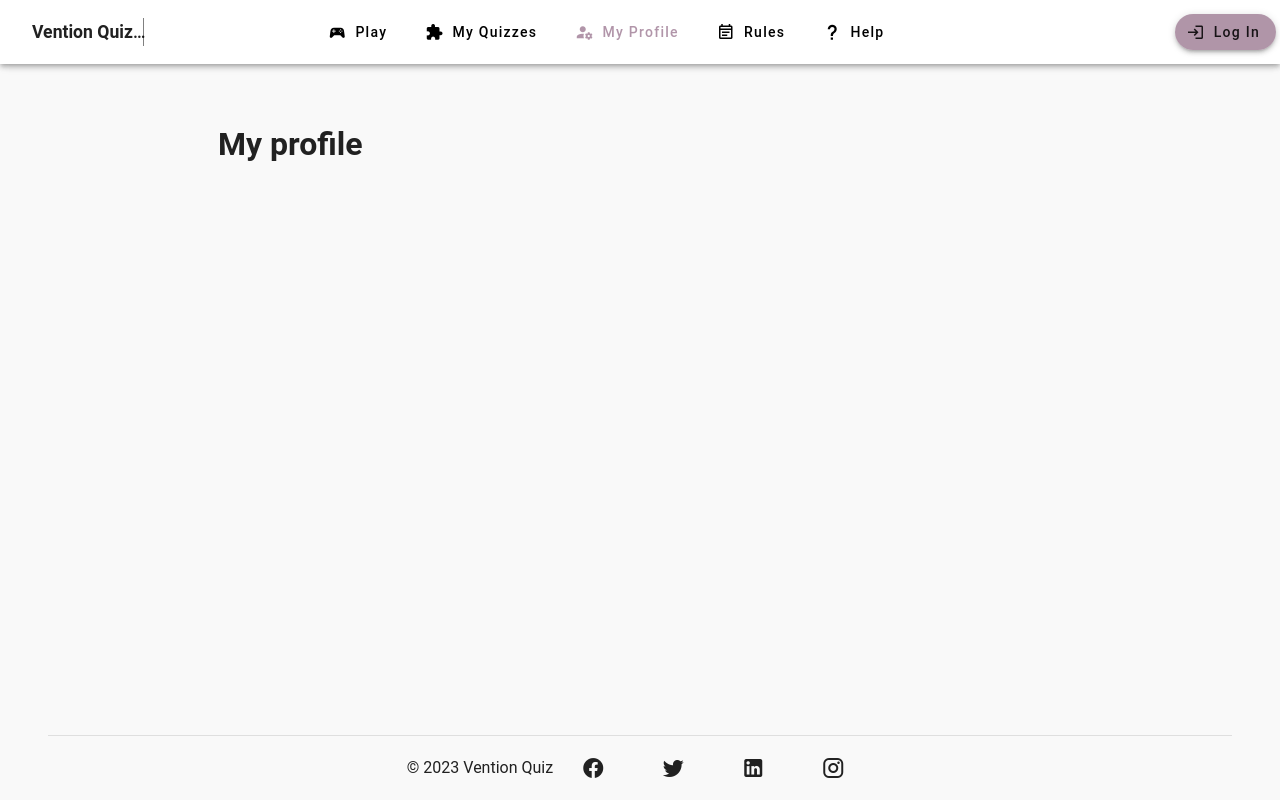
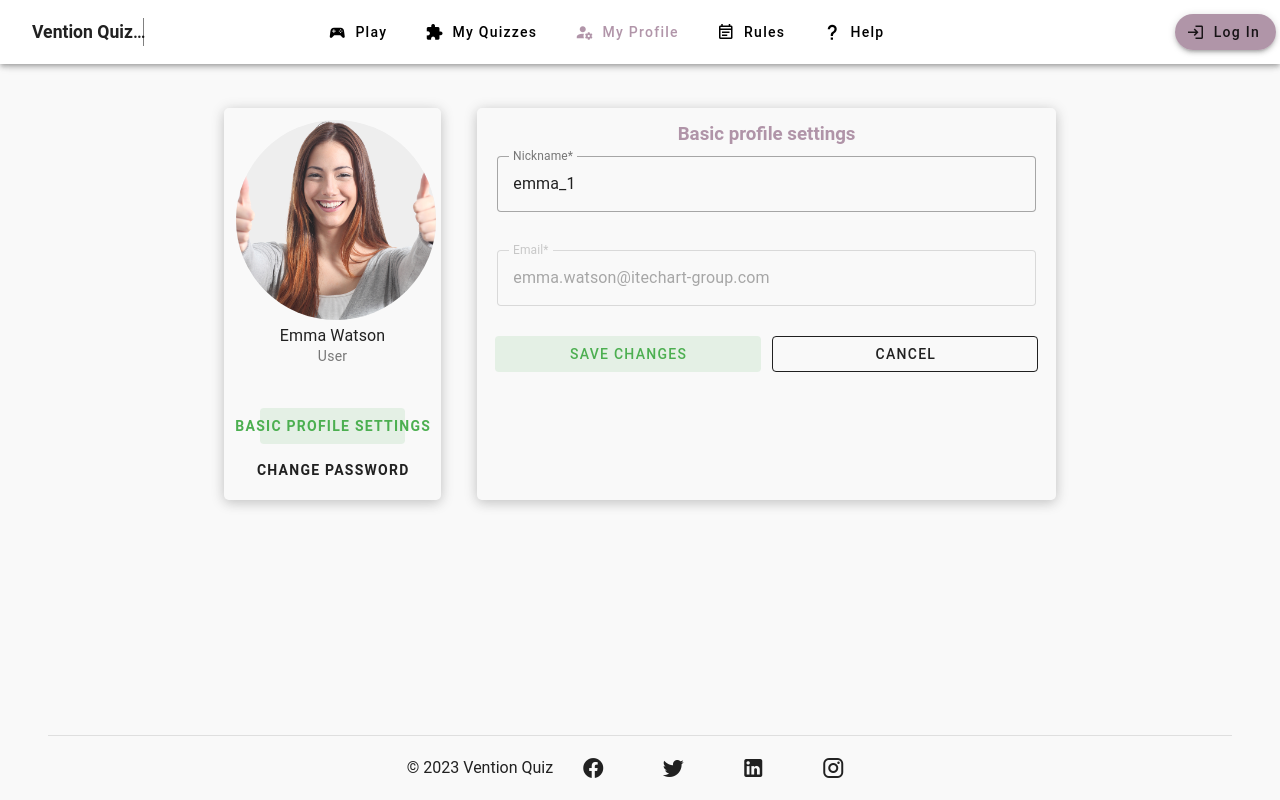
Before and after one commit to RobeQ/quiz-app, a Vue app: page /profile in a window 1280 px wide. Built offline with nearby package versions, Linux system fonts and the light colour scheme.

Commit message:
implemented MyProfile, refactored enums,

```diff
--- /dev/null
+++ b/src/components/profile/change-password/ChangePassword.vue
@@ -0,0 +1,36 @@
+<template>
+  <h3 class="vention-color">Change password</h3>
+  <v-text-field
+    class="pa-2"
+    label="Old password*"
+    variant="outlined"
+  ></v-text-field>
+  <v-text-field
+    class="pa-2"
+    label="New password*"
+    variant="outlined"
+  ></v-text-field>
+  <v-text-field
+    class="pa-2"
+    label="Repeat new password*"
+    variant="outlined"
+  ></v-text-field>
+  <div class="change-password-buttons">
+    <v-btn class="change-password-button" color="success" variant="tonal"
+      >Save changes</v-btn
+    ><v-btn class="change-password-button" variant="outlined">Cancel</v-btn>
+  </div>
+</template>
+
+<script setup lang="ts"></script>
+
+<style scoped>
+.change-password-buttons {
+  display: flex;
+  justify-content: space-around;
+}
+
+.change-password-button {
+  width: 48%;
+}
+</style>
--- /dev/null
+++ b/src/components/profile/profile-settings/ProfileSettings.vue
@@ -0,0 +1,40 @@
+<template>
+  <h3 class="vention-color">Basic profile settings</h3>
+  <v-text-field
+    :model-value="profile.nickname"
+    class="pa-2"
+    label="Nickname*"
+    variant="outlined"
+  ></v-text-field>
+  <v-text-field
+    :model-value="profile.email"
+    class="pa-2"
+    label="Email*"
+    variant="outlined"
+    disabled
+  ></v-text-field>
+  <div class="profile-buttons">
+    <v-btn class="profile-button" color="success" variant="tonal"
+      >Save changes</v-btn
+    ><v-btn class="profile-button" variant="outlined">Cancel</v-btn>
+  </div>
+</template>
+
+<script setup lang="ts">
+import { Profile } from '../../../model/profile';
+
+defineProps<{
+  profile: Profile;
+}>();
+</script>
+
+<style scoped>
+.profile-buttons {
+  display: flex;
+  justify-content: space-around;
+}
+
+.profile-button {
+  width: 48%;
+}
+</style>
--- a/src/mocks/data.ts
+++ b/src/mocks/data.ts
@@ -1,4 +1,4 @@
-import { QUESTION_TYPE } from '../model/quiz';
+import { Question_Type } from '../model/quiz';
 
 export const QUIZZES = [
   {
@@ -14,7 +14,7 @@ export const QUIZZES = [
       {
         id: 1,
         text: 'Dlaczego Robin Hood?',
-        type: QUESTION_TYPE.SINGLE_CHOICE,
+        type: Question_Type.SINGLE_CHOICE,
         answers: [
           { id: 1, label: 'Nie wiem', checked: false },
           { id: 2, label: 'Robin nie jest taki chudy', checked: false },
@@ -25,7 +25,7 @@ export const QUIZZES = [
       {
         id: 2,
         text: 'Co robi dzik w zamku?',
-        type: QUESTION_TYPE.SINGLE_CHOICE,
+        type: Question_Type.SINGLE_CHOICE,
         answers: [
           { id: 1, label: 'Nie wiem', checked: false },
           { id: 2, label: 'Penetruje lochy', checked: true },
@@ -36,7 +36,7 @@ export const QUIZZES = [
       {
         id: 3,
         text: 'Co mówi japończyk gdy widzi okno?',
-        type: QUESTION_TYPE.SINGLE_CHOICE,
+        type: Question_Type.SINGLE_CHOICE,
         answers: [
           { id: 1, label: 'Toshiba', checked: true },
           { id: 2, label: 'Jao ming', checked: false },
@@ -59,7 +59,7 @@ export const QUIZZES = [
       {
         id: 1,
         text: 'W jakich latach śpiewali The Beatles?',
-        type: QUESTION_TYPE.SINGLE_CHOICE,
+        type: Question_Type.SINGLE_CHOICE,
         answers: [
           { id: 1, label: '1960–1970', checked: true },
           { id: 2, label: '1950–1960', checked: false },
@@ -69,7 +69,7 @@ export const QUIZZES = [
       {
         id: 2,
         text: 'Z jakiego zespołu wywodzą się Beatlesi?',
-        type: QUESTION_TYPE.SINGLE_CHOICE,
+        type: Question_Type.SINGLE_CHOICE,
         answers: [
           { id: 1, label: 'Queen', checked: false },
           { id: 2, label: 'Pearl Jam', checked: false },
@@ -92,7 +92,7 @@ export const QUIZZES = [
       {
         id: 1,
         text: 'Anchois (anszua) to francuskie określenie produktu z',
-        type: QUESTION_TYPE.SINGLE_CHOICE,
+        type: Question_Type.SINGLE_CHOICE,
         answers: [
           { id: 1, label: 'ryb', checked: true },
           { id: 2, label: 'żabich udek', checked: false },
@@ -103,7 +103,7 @@ export const QUIZZES = [
       {
         id: 2,
         text: 'Seradela, to',
-        type: QUESTION_TYPE.SINGLE_CHOICE,
+        type: Question_Type.SINGLE_CHOICE,
         answers: [
           { id: 1, label: 'roślina', checked: true },
           { id: 2, label: 'ryba', checked: false },
@@ -114,7 +114,7 @@ export const QUIZZES = [
       {
         id: 3,
         text: 'Gliniarz, to slangowe określenie którego zawodu?',
-        type: QUESTION_TYPE.SINGLE_CHOICE,
+        type: Question_Type.SINGLE_CHOICE,
         answers: [
           {
             id: 1,
@@ -129,7 +129,7 @@ export const QUIZZES = [
       {
         id: 4,
         text: 'I w Paryżu nie zrobią z owsa',
-        type: QUESTION_TYPE.SINGLE_CHOICE,
+        type: Question_Type.SINGLE_CHOICE,
         answers: [
           {
             id: 1,
--- /dev/null
+++ b/src/model/profile.ts
@@ -0,0 +1,12 @@
+export enum Role {
+  USER = 'User',
+  ADMIN = 'Admin',
+}
+
+export interface Profile {
+  name: string;
+  nickname: string;
+  email: string;
+  role: Role;
+  imageSrc: string;
+}
--- a/src/model/quiz.ts
+++ b/src/model/quiz.ts
@@ -12,7 +12,7 @@ export interface Quiz {
 export interface Question {
   id: number;
   text: string;
-  type: QUESTION_TYPE;
+  type: Question_Type;
   answers: Answer[];
   active: boolean;
 }
@@ -23,7 +23,7 @@ export interface Answer {
   checked: boolean;
 }
 
-export enum QUESTION_TYPE {
+export enum Question_Type {
   SINGLE_CHOICE = 'SINGLE_CHOICE',
   MULTI_CHOICE = 'MULTI_CHOICE',
   TRUE_FALSE = 'TRUE_FALSE',
@@ -34,7 +34,7 @@ export const NEW_QUESTION = (): Question => {
   return {
     id: Math.random(),
     text: 'Example question text',
-    type: QUESTION_TYPE.MULTI_CHOICE,
+    type: Question_Type.MULTI_CHOICE,
     answers: [
       { id: Math.random(), label: 'Answer A', checked: false },
       { id: Math.random(), label: 'Answer B', checked: false },
--- a/src/util/buttons.ts
+++ b/src/util/buttons.ts
@@ -1,11 +1,16 @@
-export enum BUTTON_TYPE {
-  START = 'STARt',
+export enum Quiz_Button_Type {
+  START = 'START',
   EDIT = 'EDIT',
   DELETE = 'DELETE',
 }
 
 export const QUIZ_BUTTONS = [
-  { type: BUTTON_TYPE.START, color: 'green', icon: 'play' },
-  { type: BUTTON_TYPE.EDIT, color: 'blue', icon: 'pencil' },
-  { type: BUTTON_TYPE.DELETE, color: 'red', icon: 'delete' },
+  { type: Quiz_Button_Type.START, color: 'green', icon: 'play' },
+  { type: Quiz_Button_Type.EDIT, color: 'blue', icon: 'pencil' },
+  { type: Quiz_Button_Type.DELETE, color: 'red', icon: 'delete' },
 ];
+
+export enum Profile_Button_Type {
+  BASIC_PROFILE_SETTINGS = 'BASIC PROFILE SETTINGS',
+  CHANGE_PASSWORD = 'CHANGE PASSWORD',
+}
--- a/src/views/content/MyProfile/MyProfile.vue
+++ b/src/views/content/MyProfile/MyProfile.vue
@@ -1,7 +1,68 @@
 <template>
-  <v-container class="w-75"><h1>My profile</h1></v-container>
+  <v-container class="w-75">
+    <v-row justify="space-around">
+      <v-col cols="12" sm="3" class="profile text-center">
+        <v-avatar size="200" rounded="true" class="bg-grey-lighten-3">
+          <v-img v-if="profile.imageSrc" cover src="images/woman1.png"></v-img>
+          <h1 v-else class="avatar-letter vention-color">
+            {{ profile.name[0] }}
+          </h1>
+        </v-avatar>
+        <v-list-item
+          class="mb-8"
+          :title="profile.name"
+          :subtitle="profile.role"
+        ></v-list-item>
+        <v-btn
+          v-for="button in Object.values(Profile_Button_Type)"
+          :key="button"
+          class="w-75 mt-2 font-weight-bold"
+          :variant="activeTab === button ? 'tonal' : 'text'"
+          :color="activeTab === button ? 'success' : ''"
+          @click="activeTab = button"
+          >{{ button }}</v-btn
+        >
+      </v-col>
+      <v-col cols="12" sm="8" class="text-center profile">
+        <component
+          :is="tabNameToComponentMap.get(activeTab)"
+          v-model:profile="profile"
+        />
+      </v-col>
+    </v-row>
+  </v-container>
 </template>
 
-<script setup lang="ts"></script>
+<script setup lang="ts">
+import { reactive, ref } from 'vue';
+import { Profile_Button_Type } from '../../../util/buttons';
+import ProfileSettings from '../../../components/profile/profile-settings/ProfileSettings.vue';
+import ChangePassword from '../../../components/profile/change-password/ChangePassword.vue';
+import { Role } from '../../../model/profile';
 
-<style scoped></style>
+const activeTab = ref(Profile_Button_Type.BASIC_PROFILE_SETTINGS);
+const profile = reactive({
+  name: 'Emma Watson',
+  nickname: 'emma_1',
+  email: 'emma.watson@itechart-group.com',
+  role: Role.USER,
+  imageSrc: 'images/woman1',
+});
+
+const tabNameToComponentMap = new Map<Profile_Button_Type, any>([
+  [Profile_Button_Type.BASIC_PROFILE_SETTINGS, ProfileSettings],
+  [Profile_Button_Type.CHANGE_PASSWORD, ChangePassword],
+]);
+</script>
+
+<style scoped>
+.profile {
+  box-shadow: 0 4px 12px 0 rgb(0 0 0 / 5%), 0 2px 14px 0 rgb(0 0 0 / 19%);
+  border-radius: 5px;
+}
+
+.avatar-letter {
+  font-weight: 600;
+  font-size: 5rem;
+}
+</style>
--- a/src/views/content/MyQuizzes/MyQuizzes/MyQuizzes.vue
+++ b/src/views/content/MyQuizzes/MyQuizzes/MyQuizzes.vue
@@ -55,7 +55,7 @@ import { Quiz } from '../../../../model/quiz';
 import { useRouter } from 'vue-router';
 import { useAxios } from '@vueuse/integrations/useAxios';
 import { GET_QUIZZES_URL } from '../../../../api/api-url';
-import { BUTTON_TYPE, QUIZ_BUTTONS } from '../../../../util/buttons';
+import { Quiz_Button_Type, QUIZ_BUTTONS } from '../../../../util/buttons';
 
 const router = useRouter();
 const quizzes = reactive([] as Array<Quiz>);
@@ -65,15 +65,15 @@ onMounted(async () => {
   Object.assign(quizzes, data.value);
 });
 
-const onQuizClick = (buttonType: BUTTON_TYPE, quizId: number) => {
+const onQuizClick = (buttonType: Quiz_Button_Type, quizId: number) => {
   switch (buttonType) {
-    case BUTTON_TYPE.START:
+    case Quiz_Button_Type.START:
       startQuiz(quizId);
       break;
-    case BUTTON_TYPE.EDIT:
+    case Quiz_Button_Type.EDIT:
       editQuiz(quizId);
       break;
-    case BUTTON_TYPE.DELETE:
+    case Quiz_Button_Type.DELETE:
       deleteQuiz(quizId);
       break;
   }
```
